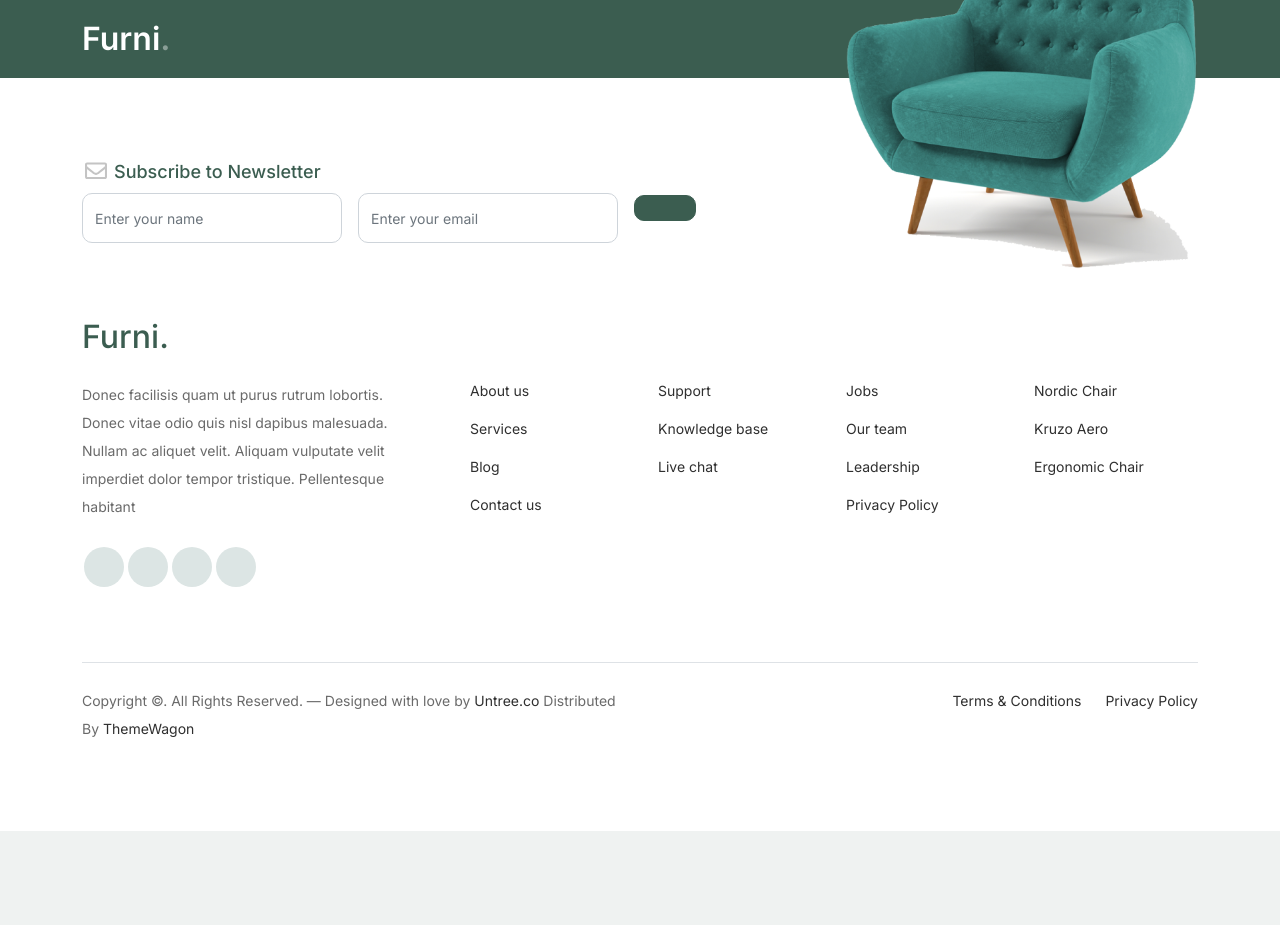
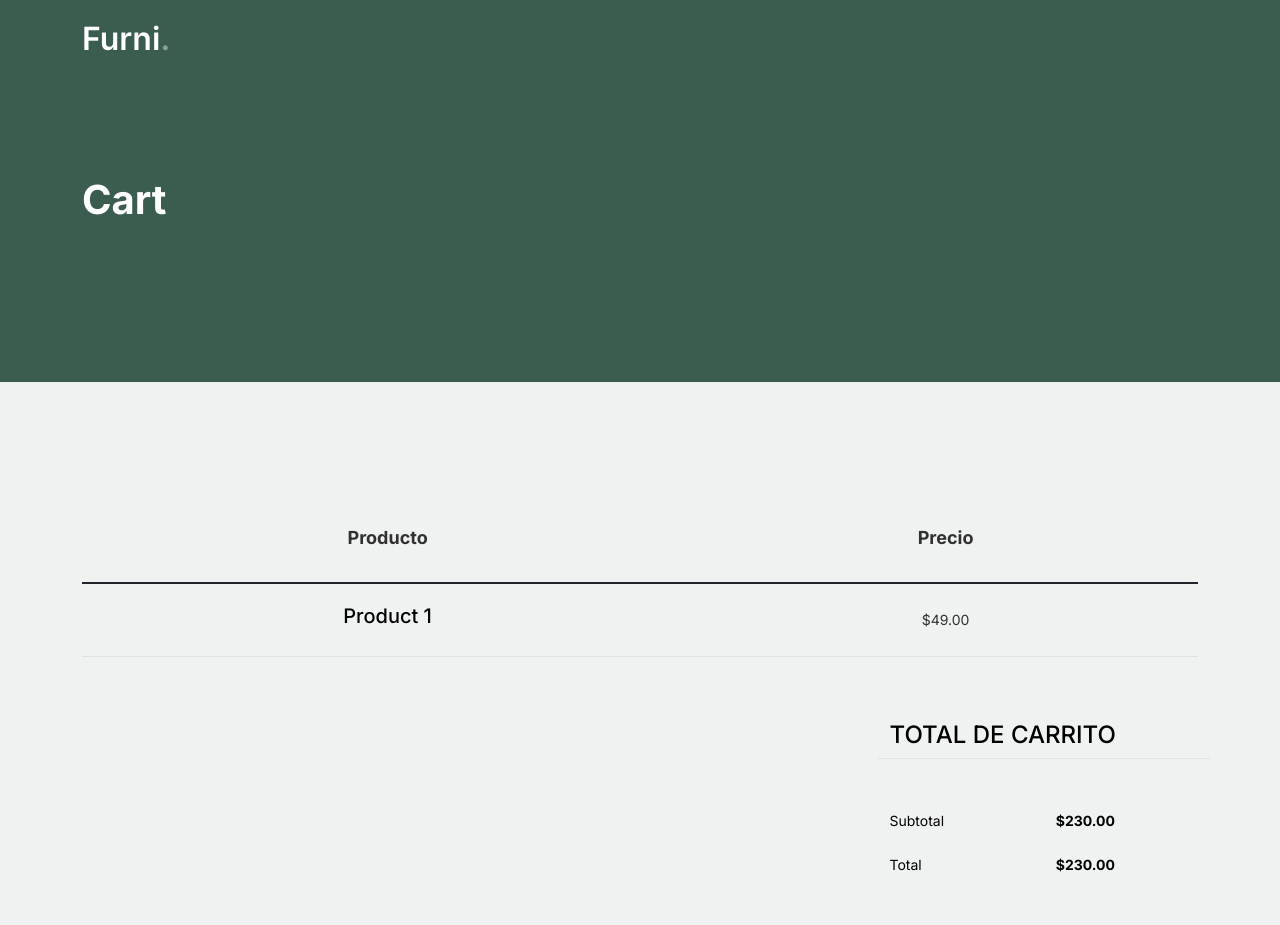
Before and after one commit to vicobettik/ExamenAngular, an Angular app: page /cart in a window 1280 px wide. Before the commit this address led to /. Shown: the top 925 px of the page. Before the commit the page ends 831 px from the top, so only its background shows below. Built offline with nearby package versions, Linux system fonts and the light colour scheme.

Commit message:
se crea carrito y sweet alert

```diff
--- a/angular.json
+++ b/angular.json
@@ -25,7 +25,8 @@
               "src/assets"
             ],
             "styles": [
-              "src/styles.css"
+              "src/styles.css",
+              "node_modules/sweetalert2/src/sweetalert2.scss"
             ],
             "scripts": []
           },
--- a/package.json
+++ b/package.json
@@ -19,6 +19,7 @@
     "@angular/platform-browser-dynamic": "^16.2.0",
     "@angular/router": "^16.2.0",
     "rxjs": "~7.8.0",
+    "sweetalert2": "^11.7.27",
     "tslib": "^2.3.0",
     "zone.js": "~0.13.0"
   },
--- a/src/app/app-routing.module.ts
+++ b/src/app/app-routing.module.ts
@@ -3,6 +3,7 @@ import { RouterModule, Routes } from '@angular/router';
 import { HomeComponent } from './components/home/home.component';
 import { ShopComponent } from './components/shop/shop.component';
 import { LoginComponent } from './auth/login/login.component';
+import { CartComponent } from './components/cart/cart.component';
 
 const routes: Routes = [
   {
@@ -16,6 +17,10 @@ const routes: Routes = [
   {
     path: 'shop',
     component: ShopComponent
+  },
+  {
+    path: 'cart',
+    component: CartComponent
   }
 ];
 
--- a/src/app/app.module.ts
+++ b/src/app/app.module.ts
@@ -11,13 +11,15 @@ import { HomeComponent } from './components/home/home.component';
 import { ShopComponent } from './components/shop/shop.component';
 import { LoginComponent } from './auth/login/login.component';
 import { RouterModule } from '@angular/router';
+import { CartComponent } from './components/cart/cart.component';
 
 @NgModule({
   declarations: [
     AppComponent,
     HomeComponent,
     ShopComponent,
-    LoginComponent
+    LoginComponent,
+    CartComponent
   ],
   imports: [
     BrowserModule,
--- /dev/null
+++ b/src/app/components/cart/cart.component.html
@@ -0,0 +1,96 @@
+<div class="hero">
+    <div class="container">
+        <div class="row justify-content-between">
+            <div class="col-lg-5">
+                <div class="intro-excerpt">
+                    <h1>Cart</h1>
+                </div>
+            </div>
+            <div class="col-lg-7">
+
+            </div>
+        </div>
+    </div>
+</div>
+<!-- End Hero Section -->
+
+
+
+<div class="untree_co-section before-footer-section">
+<div class="container">
+  <div class="row mb-5">
+    <form class="col-md-12" method="post">
+      <div class="site-blocks-table">
+        <table class="table">
+          <thead>
+            <tr>
+              <th class="product-name">Producto</th>
+              <th class="product-price">Precio</th>
+            </tr>
+          </thead>
+          <tbody>
+            <tr>
+              <td class="product-name">
+                <h2 class="h5 text-black">Product 1</h2>
+              </td>
+              <td>$49.00</td>
+            </tr>
+
+          </tbody>
+        </table>
+      </div>
+    </form>
+  </div>
+
+  <div class="row">
+    <div class="col-md-6">
+      <div class="row">
+        <div class="col-md-12">
+        </div>
+        <div class="col-md-8 mb-3 mb-md-0">
+        </div>
+        <div class="col-md-4">
+        </div>
+      </div>
+    </div>
+    <div class="col-md-6 pl-5">
+      <div class="row justify-content-end">
+        <div class="col-md-7">
+          <div class="row">
+            <div class="col-md-12 text-right border-bottom mb-5">
+              <h3 class="text-black h4 text-uppercase">Total de carrito</h3>
+            </div>
+          </div>
+          <div class="row mb-3">
+            <div class="col-md-6">
+              <span class="text-black">Subtotal</span>
+            </div>
+            <div class="col-md-6 text-right">
+              <strong class="text-black">$230.00</strong>
+            </div>
+          </div>
+          <div class="row mb-5">
+            <div class="col-md-6">
+              <span class="text-black">Total</span>
+            </div>
+            <div class="col-md-6 text-right">
+              <strong class="text-black">$230.00</strong>
+            </div>
+          </div>
+
+          <div class="row">
+            <div class="col-md-12">
+              <button class="btn btn-black btn-lg py-3 btn-block" onclick="window.location='checkout.html'">Proceed To Checkout</button>
+            </div>
+          </div>
+        </div>
+      </div>
+    </div>
+  </div>
+</div>
+</div>
+
+
+<script src="js/bootstrap.bundle.min.js"></script>
+<script src="js/tiny-slider.js"></script>
+<script src="js/custom.js"></script>
--- a/src/app/components/shop/shop.component.html
+++ b/src/app/components/shop/shop.component.html
@@ -29,7 +29,7 @@
                 <h3 class="product-title">{{product.name}}</h3>
                 <strong class="product-price">{{product.price | currency}}</strong>
 
-                <span class="icon-cross" (click)="addProductToCart(product.id)">
+                <span class="icon-cross" (click)="addProductToCart(product)">
                     <img src="./assets/images/cross.svg" class="img-fluid">
                 </span>
             </a>
--- a/src/app/components/shop/shop.component.ts
+++ b/src/app/components/shop/shop.component.ts
@@ -2,6 +2,7 @@ import { Component, OnInit } from '@angular/core';
 import { CartService } from 'src/app/services/store/cart.service';
 import { Product } from 'src/app/services/store/interfaces/product';
 import { ProductService } from 'src/app/services/store/product.service';
+import Swal from 'sweetalert2';
 
 @Component({
   selector: 'app-shop',
@@ -30,9 +31,22 @@ export class ShopComponent implements OnInit{
     });
   }
 
-  public addProductToCart(id:number){
-    console.log("add prod")
-    this.cartService.addProduct(id);
+  public addProductToCart(product:Product){
+    const result = this.cartService.addProduct(product);
+    if (result) {
+      Swal.fire({
+        title:'Éxito',
+        text:'Producto agregado al carrito',
+        icon:'success'
+      });
+    }
+    else{
+      Swal.fire({
+        title:'Éxito',
+        text:'El producto ya esta en el carrito',
+        icon:'error'
+      });
+    }
   }
 
 }
--- a/src/app/services/store/cart.service.ts
+++ b/src/app/services/store/cart.service.ts
@@ -24,10 +24,14 @@ export class CartService {
     this.cart.idUsuario =  this.userData?.id || 0;
    }
 
-  public addProduct(product:number){
-    console.log("carrito")
+  public addProduct(product:Product):boolean{
+    const productoExiste = this.cart.products.includes(product);
+    console.log(productoExiste)
+    if (productoExiste) {
+      return false;
+    }
     this.cart.products.push(product);
-    console.log(this.cart)
+    return true;
   }
 
 }
--- a/src/app/services/store/interfaces/cart.ts
+++ b/src/app/services/store/interfaces/cart.ts
@@ -1,6 +1,6 @@
 import { Product } from "./product";
 
 export interface Cart{
-    products:number[];
+    products:Product[];
     idUsuario:number;
 }
--- a/src/app/shared/components/navbar/navbar.component.html
+++ b/src/app/shared/components/navbar/navbar.component.html
@@ -30,7 +30,7 @@
         </ul>
 
         <ul *ngIf="isLoged" class="custom-navbar-cta navbar-nav mb-2 mb-md-0 ms-5">
-          <li><a class="nav-link" href="cart.html"><img src="./assets/images/cart.svg"></a></li>
+          <li><a class="nav-link button" routerLink="/cart"><img src="./assets/images/cart.svg"></a></li>
           <!-- <li *ngIf="isLoged"><a class="nav-link" href="#"><img src="./assets/images/user.svg"></a></li> -->
           <p class="text-white mt-3">Hola {{userData?.username!}}</p>
 
```
Also changed, not shown: src/app/components/cart/cart.component.ts (added, +10 -0 lines), src/app/components/cart/cart.component.css (added), 1 other file (tests, documents, lock files or other folders).
